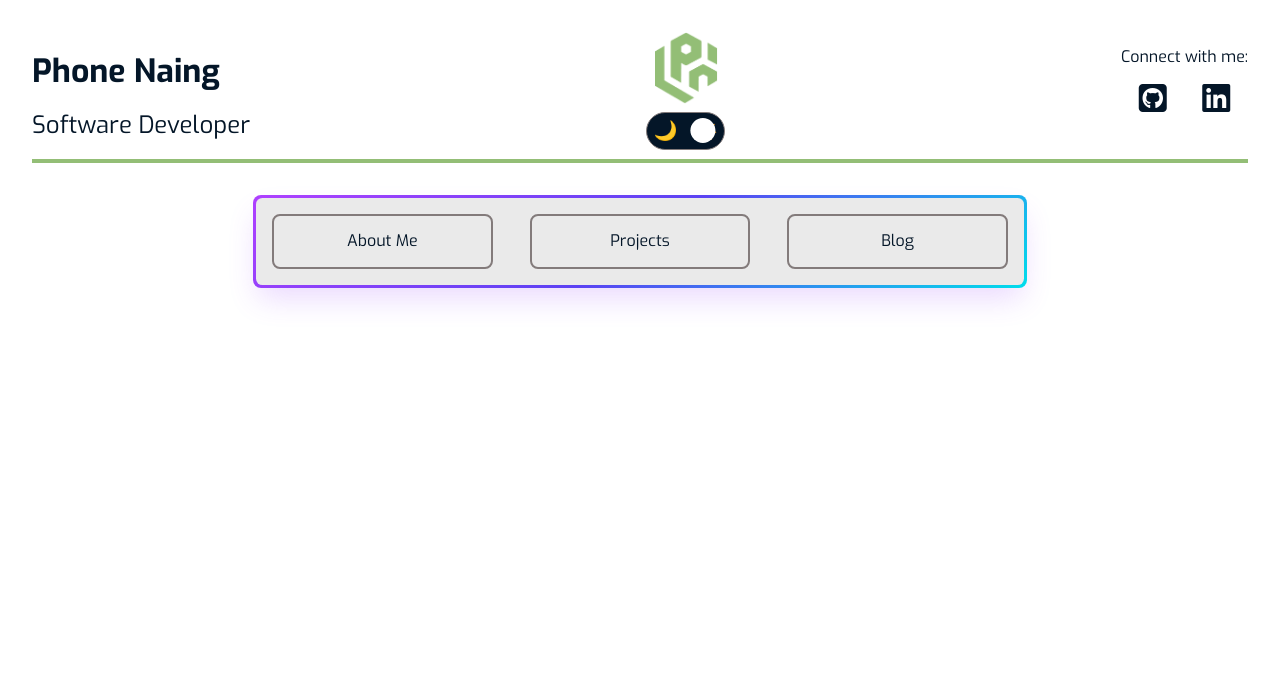
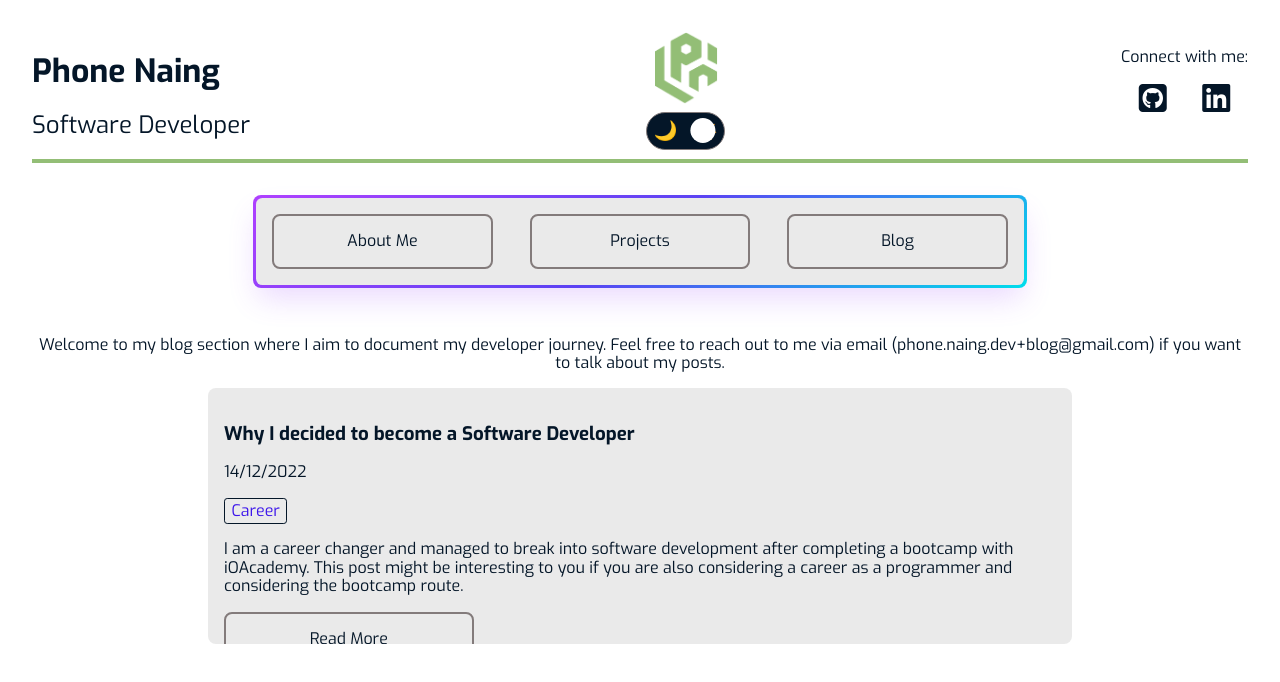
Before and after one commit to PNaing107/Personal-Website-23, a Vue app: page / in a window 1280 px wide. Both pictures are taken after a click on the button "Blog". Shown: the top 682 px of the page. Built offline with nearby package versions, Linux system fonts and the light colour scheme.

Commit message:
feat(blog): add blog section and first blog post

```diff
--- a/src/App.vue
+++ b/src/App.vue
@@ -5,6 +5,7 @@
     <WelcomeBanner :show-banner="showWelcome"></WelcomeBanner>
     <About v-if="content === 'About Me'"></About>
     <PersonalProjects v-if="content === 'Projects'"></PersonalProjects>
+    <TheBlog v-if="content === 'Blog'"></TheBlog>
   </main>
 </template>
 
@@ -13,6 +14,7 @@ import TheHeader from './components/layout/TheHeader.vue';
 import NavigationBar from './components/UI/NavigationBar.vue';
 import About from './components/pages/AboutMe.vue';
 import PersonalProjects from './components/pages/PersonalProjects.vue';
+import TheBlog from './components/pages/TheBlog.vue';
 import WelcomeBanner from './components/layout/WelcomeBanner.vue';
 
 export default {
@@ -21,6 +23,7 @@ export default {
     NavigationBar,
     About,
     PersonalProjects,
+    TheBlog,
     WelcomeBanner,
   },
   data() {
--- a/src/components/UI/TheModal.vue
+++ b/src/components/UI/TheModal.vue
@@ -74,6 +74,7 @@ export default {
   margin-top: 0;
   padding: 1rem 2rem;
   max-height: 60vh;
+  max-width: 90vw;
   overflow-y: auto;
 }
 
--- /dev/null
+++ b/src/components/pages/TheBlog.vue
@@ -0,0 +1,91 @@
+<template>
+    <section class="content">
+        <p>Welcome to my blog section where I aim to document my developer journey. Feel free to reach out to me via email
+            (phone.naing.dev+blog@gmail.com) if
+            you want to talk about my posts.</p>
+        <div class="container">
+            <div v-for="post in posts" :key="post.id">
+                <h3>{{ post.title }}</h3>
+                <p>{{ post.created_at }}</p>
+                <TagList :tags="post.tags"></TagList>
+                <p>{{ post.description }}</p>
+                <button @click="showModal(post.id)">Read More</button>
+                <hr>
+            </div>
+        </div>
+        <Modal v-show="isModalVisable" @close="closeModal">
+            <template #header>Blog Post</template>
+            <template #body>
+                <Post1 v-if="modalBody === 1"></Post1>
+            </template>
+        </Modal>
+    </section>
+</template>
+
+<script>
+import TagList from '../UI/TagList.vue';
+import Modal from '../UI/TheModal.vue';
+import Post1 from './blog/Post1.vue';
+
+export default {
+    components: {
+        TagList,
+        Modal,
+        Post1,
+    },
+    data() {
+        return {
+            isModalVisable: false,
+            modalBody: null,
+            posts: [
+                {
+                    id: 1,
+                    title: 'Why I decided to become a Software Developer',
+                    created_at: '14/12/2022',
+                    tags: [
+                        {
+                            name: 'Career',
+                            class: 'text-purple'
+                        },
+                    ],
+                    description: 'I am a career changer and managed to break into software development after completing a bootcamp with iOAcademy. This post might be interesting to you if you are also considering a career as a programmer and considering the bootcamp route.',
+                },
+            ]
+        }
+    },
+    methods: {
+        showModal(id) {
+            this.modalBody = id;
+            this.isModalVisable = true;
+        },
+        closeModal() {
+            this.isModalVisable = false;
+        },
+    },
+}
+</script>
+
+<style scoped>
+.container {
+    width: clamp(120px, 65vw, 1024px);
+    max-height: 14rem;
+    overflow-y: auto;
+    margin: 0 auto;
+    padding: 1rem;
+    background-color: var(--background-color-secondary);
+    border-radius: var(--border-radius-default);
+    text-align: left;
+}
+
+a {
+    margin-right: 1rem;
+}
+
+.social {
+    margin-top: 0.5rem;
+    margin-bottom: 1rem;
+}
+
+a:hover {
+    color: var(--text-secondary-color);
+}</style>
--- /dev/null
+++ b/src/components/pages/blog/Post1.vue
@@ -0,0 +1,54 @@
+<template>
+    <h3>Why I decided to become a Software Developer</h3>
+    <p>
+        I never had a convincing answer to the question “What do you want to be when you grow up?” throughout my
+        childhood.
+        At school Physics was my favourite subject and I was half decent at Maths. Most of my peers at my
+        college, including all my close friends, were planning to go to University and it seemed like the best
+        option for me also at the time.
+        I managed to convince myself that Mechanical Engineering would be a good career fit for me. I’m a big
+        fan of the Iron Man movies and dreamed about becoming the real life version of Tony Stark.
+        “I’m going to design nuclear fusion reactors and solve climate change!” I thought to myself as I started
+        writing my personal statement.
+    </p>
+    <img src="/src/assets/fake_toni_stark.jpg" alt="Fake Toni Stark">
+    <p>
+        Unsurprisingly, my naive expectations were not met and two and a half years into my Master’s Degree I
+        faced the reality that I had gone down the wrong path.
+        Unfortunately I still had no idea what I wanted to do instead so I dragged myself through the next 3
+        semesters to complete the degree.
+        Towards the end of my final semester, whilst the whole world was in lockdown from the COVID 19 pandemic,
+        my luck started to change.
+        Two of my housemates were friends with someone working at a startup operating in the e-commerce
+        fulfilment space. They were looking to hire a second Graduate Process Engineer.
+        Long story short I managed to secure that job and they are still my employers at the time of writing.
+        The first 12 months were really exciting.
+        I was learning a lot and when I transitioned into the Logistics Manager role I got exposure to a lot of
+        other departments.
+        With the rapid growth of the business and the UK leaving the EU my job started to become more demanding,
+        repetitive and less technical however.
+        To overcome the three issues I realised that I needed to work smarter. I needed to automate the mundane
+        tasks and/or build tools to empower other people to resolve queries themselves - I needed to learn
+        coding!
+        I started to learn Python in my spare time because it has useful libraries for data processing. After a
+        few weeks I managed to write a script which automatically generated a report that I would make at the
+        end of each month.
+        It turned a 4 hour manual job into a 5 min task - it could have been even faster if I knew how to write
+        functions properly. That was the moment I realised programming would be a worthwhile skill to develop.
+        I started to chat with my colleagues in the Software Engineering department. They are a super friendly
+        and enthusiastic bunch and pointed me to some really good resources online to develop my skills.
+        After a few months going through this material I realised that I had a genuine interest in Web
+        development and wanted to pursue it as a career.
+    </p>
+    <img id="automate" src="/src/assets/automate.png" alt="automate">
+    <p>A few of my colleagues were also career switchers like me and highly recommended the bootcamp they completed - the
+        Full Stack Track by the iO Academy. It is a 16 week in-person bootcamp. The maximum size of the cohort is 8 people
+        (this is the typical size of real software engineering teams) and several weeks throughout the course were dedicated
+        to group projects. I was sold. I applied for the next available course straight away and got accepted.</p>
+</template>
+
+<style scoped>
+#automate {
+    width: 25%;
+}
+</style>
```
Also changed, not shown: src/assets/automate.png (added), src/assets/fake_toni_stark.jpg (added).
